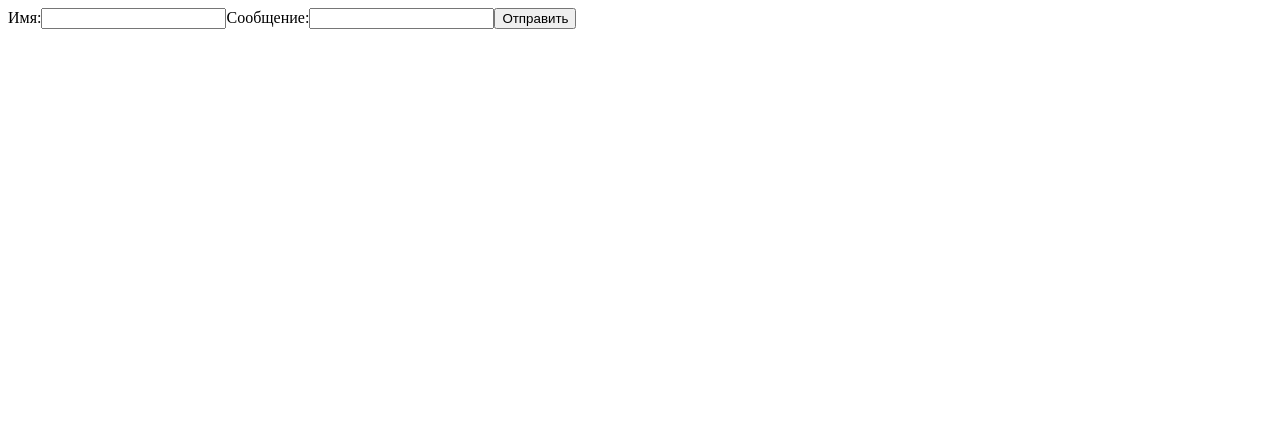
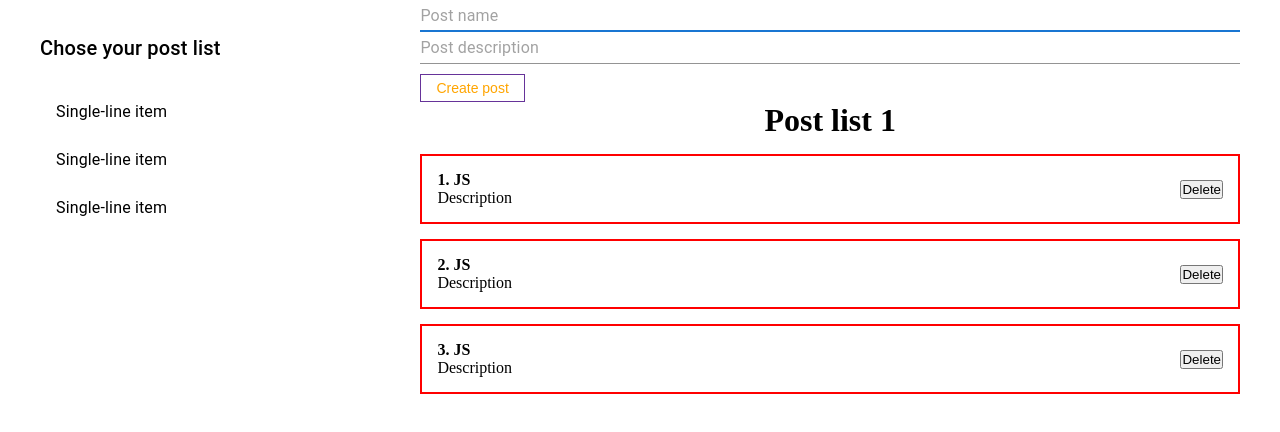
Before and after one commit to yagoist/VUE, a React (Create React App) app in the folder react/LessonReact/firstreact/: page / in a window 1280 px wide. Shown: the top 432 px of the page. Built offline with nearby package versions, Linux system fonts and the light colour scheme.

Commit message:
домашка 3, не до конца понял material-ui

```diff
--- a/react/LessonReact/firstreact/package.json
+++ b/react/LessonReact/firstreact/package.json
@@ -3,7 +3,10 @@
   "version": "0.1.0",
   "private": true,
   "dependencies": {
-    "@testing-library/jest-dom": "^5.16.2",
+    "@emotion/react": "^11.8.2",
+    "@emotion/styled": "^11.8.1",
+    "@mui/material": "^5.5.3",
+    "@testing-library/jest-dom": "^5.16.3",
     "@testing-library/react": "^12.1.4",
     "@testing-library/user-event": "^13.5.0",
     "react": "^17.0.2",
--- a/react/LessonReact/firstreact/public/index.html
+++ b/react/LessonReact/firstreact/public/index.html
@@ -1,12 +1,15 @@
 <!DOCTYPE html>
 <html lang="en">
+
 <head>
   <meta charset="utf-8" />
   <meta name="viewport" content="width=device-width, initial-scale=1" />
   <title>React App</title>
 </head>
+
 <body>
-    <noscript>You need to enable JavaScript to run this app.</noscript>
   <div id="root"></div>
+
 </body>
+
 </html>
--- a/react/LessonReact/firstreact/src/App.js
+++ b/react/LessonReact/firstreact/src/App.js
@@ -1,67 +1,56 @@
-import { useEffect, useState } from 'react';
+import React, { useState } from "react";
+import './styles/App.css';
+import PostList from "./components/PostList";
+import MyButton from "./components/UI/buttons/MyButton";
+import MyInput from "./components/UI/input/MyInput";
+import ListOfPosts from './components/ListOfPosts'
 
-let id = 0
+
 
 function App() {
 
-  const [messageList, setMessageList] = useState([]);
+  const [posts, setPosts] = useState([
+    { id: 1, title: 'JS', body: 'Description', },
+    { id: 2, title: 'JS', body: 'Description', },
+    { id: 3, title: 'JS', body: 'Description', }
+  ])
 
-  const handleChange = (event) => {
-    event.preventDefault();
-    const target = event.target;
-    const author = target.author.value;
-    const text = target.text.value;
+  const [post, setPost] = useState({ title: '', body: '' })
 
-    setMessageList(prev => [...prev, {
-      id: id++,
-      author: author,
-      text: text,
-    }])
+  const addNewPost = (e) => {
+    e.preventDefault()
+    setPosts([...posts, { ...post, id: Date.now() }])
+    setPost({ title: '', body: '' })
   }
 
-  function giveLastAutor(array) {
-    return array.length ? array[array.length - 1].id + 1 : 0;
-}
+  return (
+    <div className="App">
 
-useEffect( () => {
-    setTimeout( () => {
-        botAnswer(messageList);
-    }, 1500 );
-}, [messageList] );
+      <div style={{flexGrow: '1'}}>
+        <ListOfPosts post={posts}   />
+      </div>
+      <span style={{flexGrow: '3'}}>
+        <form>
+          <MyInput
+            autoFocus={true}
+            value={post.title}
+            onChange={e => setPost({ ...post, title: e.target.value })}
+            type='text'
+            placeholder="Post name"
+          />
+          <MyInput
+            value={post.body}
+            onChange={e => setPost({ ...post, body: e.target.value })}
+            type='text'
+            placeholder="Post description" />
+          <MyButton onClick={addNewPost} style={{ marginTop: '10px' }} >Create post</MyButton>
+        </form>
+        <PostList posts={posts} title='Post list 1' />
+      </span>
 
-function botAnswer() {
-    const lastAuthor = messageList[messageList.length - 1];
-    if (lastAuthor && lastAuthor.author) {
-        setMessageList(prev => [...prev, {
-            id: giveLastAutor(prev),
-            text: `${lastAuthor.author} Ваше сообщение записано`,
-        }]);
-    }
-}
-    return (
-        <div className="App">
-            <div className="">
-                <form onSubmit={handleChange} className="form">
-                    <label className="form__label">
-                        <span className="form__span">Имя:</span>
-                        <input className="form__input" type="text" name="author"/>
-                    </label>
-                    <label className="form__label">
-                        <span className="form__span">Сообщение:</span>
-                        <input className="form__input" type="textarea" name="text"/>
-                    </label>
-                    <input className="form__button" type="submit" value="Отправить"/>
-                </form>
-                <div className="message-list">
-                    {messageList.map( message => <div className="message-list__item" key={id}>
-                        { message.author && <p className="message-list__p"><span>Автор:</span> {message.author}</p>}
-                        <p className="message-list__p">{ message.author && <span>Текст:</span>} {message.text}</p>
-                    </div> )}
-                </div>
-            </div>
-        </div>
-    );
 
+    </div>
+  );
 }
 
 export default App;
--- /dev/null
+++ b/react/LessonReact/firstreact/src/components/ListOfPosts.jsx
@@ -0,0 +1,46 @@
+import * as React from 'react';
+import { styled } from '@mui/material/styles';
+import List from '@mui/material/List';
+import ListItem from '@mui/material/ListItem';
+import ListItemText from '@mui/material/ListItemText';
+import Grid from '@mui/material/Grid';
+import Typography from '@mui/material/Typography';
+
+function generate(element) {
+  return [0, 1, 2].map((value) =>
+    React.cloneElement(element, {
+      key: value,
+    }),
+  );
+}
+
+const Demo = styled('div')(({ theme }) => ({
+  backgroundColor: theme.palette.background.paper,
+}));
+
+export default function InteractiveList() {
+  const [dense, setDense] = React.useState(false);
+  const [secondary, setSecondary] = React.useState(false);
+
+  return (
+    <Grid container spacing={2} >
+      <Grid item xs={12} md={6}>
+        <Typography sx={{ mt: 4, mb: 2 }} variant="h6" component="div">
+          Chose your post list
+        </Typography>
+        <Demo>
+          <List dense={dense}>
+            {generate(
+              <ListItem>
+                <ListItemText
+                  primary="Single-line item"
+                  secondary={secondary ? 'Secondary text' : null}
+                />
+              </ListItem>,
+            )}
+          </List>
+        </Demo>
+      </Grid>
+    </Grid>
+  )
+}
--- /dev/null
+++ b/react/LessonReact/firstreact/src/components/PostItem.jsx
@@ -0,0 +1,20 @@
+import React from 'react'
+
+const postItem = (props) => {
+    return (
+        <div className="post">
+            <div className="post__content">
+                <strong> {props.number}. {props.post.title}</strong>
+                <div>
+                    {props.post.body}
+                </div>
+            </div>
+            <div className="post__btns">
+                <button>Delete</button>
+            </div>
+
+        </div>
+    )
+}
+
+export default postItem
--- /dev/null
+++ b/react/LessonReact/firstreact/src/components/PostList.jsx
@@ -0,0 +1,17 @@
+import React from 'react'
+import PostItem from './PostItem'
+
+const PostList = ({ posts, title }) => {
+    return (
+        <div>
+            <h1 style={{ textAlign: 'center' }}>
+                {title}
+            </h1>
+            {posts.map((post, index) =>
+                <PostItem number={index+1} post={post} key={post.id} />
+            )}
+        </div>
+    )
+}
+
+export default PostList
--- /dev/null
+++ b/react/LessonReact/firstreact/src/components/UI/buttons/MyButton.jsx
@@ -0,0 +1,12 @@
+import React from 'react'
+import classes from './MyButton.module.css'
+
+const MyButton = ({children, ...props}) => {
+  return (
+    <button {...props}className={classes.myBtn}>
+        {children}
+    </button>
+  )
+}
+
+export default MyButton
--- /dev/null
+++ b/react/LessonReact/firstreact/src/components/UI/buttons/MyButton.module.css
@@ -0,0 +1,8 @@
+.myBtn {
+    padding: 5px 15px;
+    color: orange;
+    font-size: 14px;
+    background: transparent;
+    border: 1px solid rebeccapurple;
+    cursor: pointer;
+}
--- /dev/null
+++ b/react/LessonReact/firstreact/src/components/UI/input/MyInput.jsx
@@ -0,0 +1,17 @@
+import React from 'react'
+import classes from './MyInput.module.css'
+import TextField from '@mui/material/TextField';
+
+const MyInput = (props) => {
+  return (
+      <div>
+    <TextField
+        className={classes.myInput} {...props}
+        id="standard-basic"
+        label=""
+        variant="standard" />
+    </div>
+  )
+}
+
+export default MyInput
--- /dev/null
+++ b/react/LessonReact/firstreact/src/components/UI/input/MyInput.module.css
@@ -0,0 +1,6 @@
+.myInput {
+    width: 100%;
+    padding: 5px 15px;
+    margin: 5px 0;
+    border: 1px solid rebeccapurple;
+}
--- a/react/LessonReact/firstreact/src/index.js
+++ b/react/LessonReact/firstreact/src/index.js
@@ -2,13 +2,9 @@ import React from 'react';
 import ReactDOM from 'react-dom';
 import App from './App';
 
-
-const item = "Dmitrii"
-
-
 ReactDOM.render(
   <React.StrictMode>
-    <App name={item} />
-    </React.StrictMode>,
+    <App />
+  </React.StrictMode>,
   document.getElementById('root')
 );
--- /dev/null
+++ b/react/LessonReact/firstreact/src/styles/App.css
@@ -0,0 +1,24 @@
+* {
+    margin: 0;
+    padding: 0;
+    box-sizing: border-box;
+}
+
+#root {
+    display: flex;
+    justify-content: center;
+}
+
+.App {
+    width: 1200px;
+    display: flex;
+}
+
+.post {
+    display: flex;
+    padding: 15px;
+    border: 2px solid red;
+    margin-top: 15px;
+    justify-content: space-between;
+    align-items: center;
+}
```
Also changed, not shown: 1 other file (tests, documents, lock files or other folders). Lines whose indentation alone changed are shown as unchanged.
